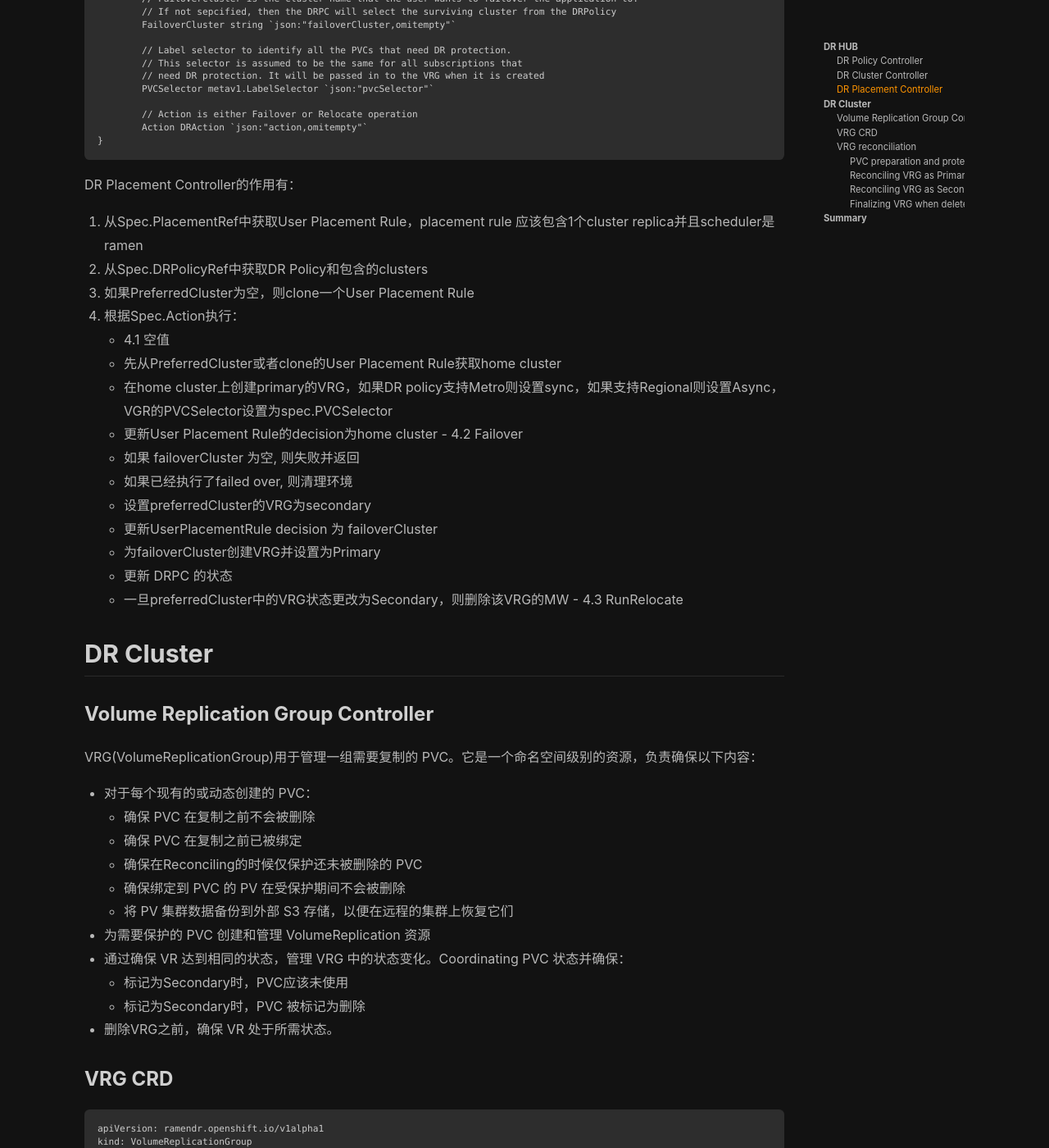
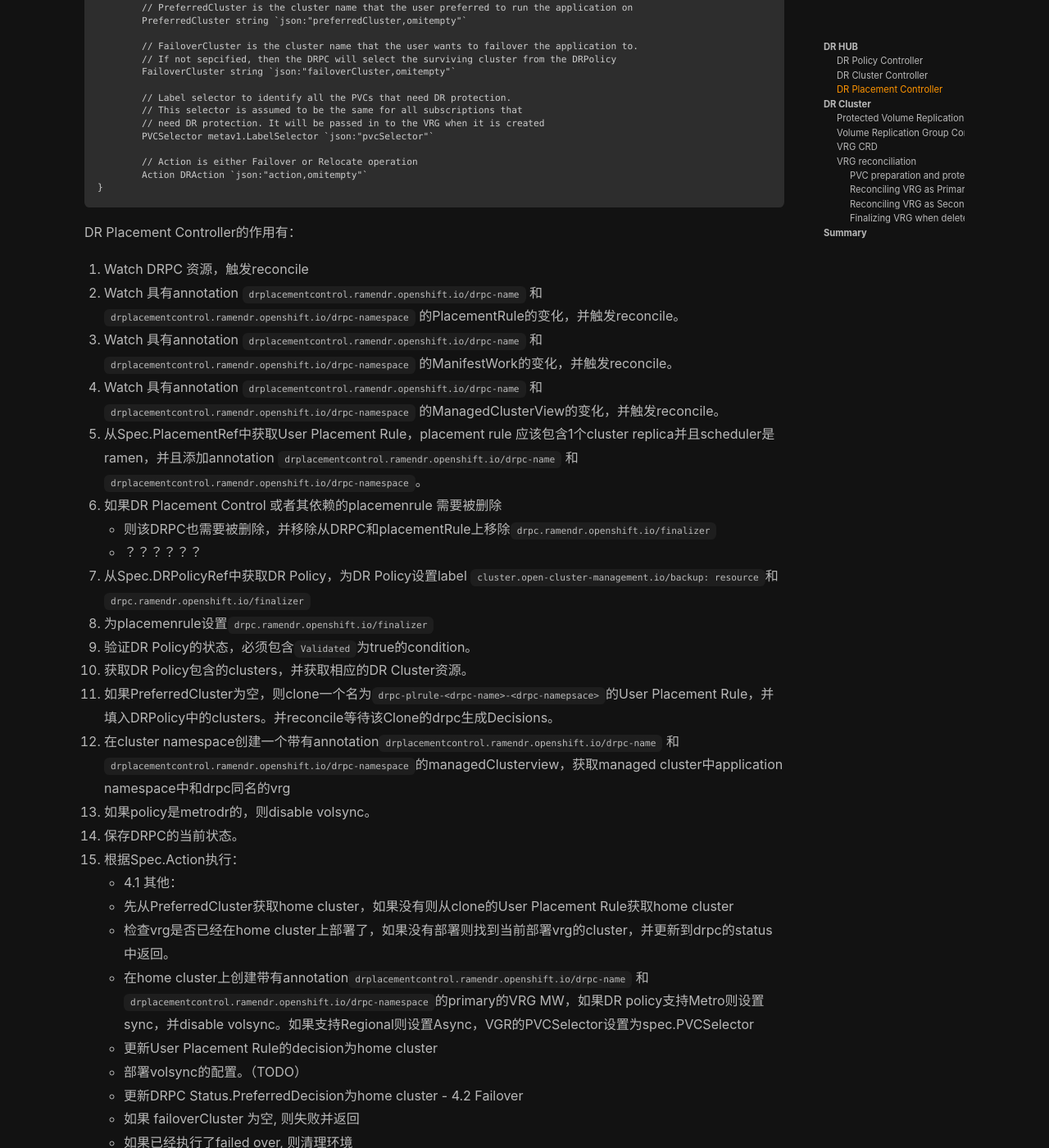
Before and after one commit to youhangwang/youhangwang.github.io, a Jekyll site: the page built from _posts/2022-06-27-ramen.md, in a window 1280 px wide and 1400 px high, scrolled down 4027 px. Shown: the whole window at 82% size. Built offline with Jekyll 4.4.1, drawn with Linux system fonts in a browser that asks for light colours; nearby versions of some CDN libraries; some of the changed text lies outside the part shown.

Commit message:
update ramen

````diff
--- a/_posts/2022-06-27-ramen.md
+++ b/_posts/2022-06-27-ramen.md
@@ -167,15 +167,17 @@ type DRClusterSpec struct {
 ```
 DR Cluster Controller的作用有：
 1. 根据`ramenConfig.DrClusterOperator.DeploymentAutomationEnabled`配置，在受管集群上自动安装 DR Cluster controller和volsync Operator。并在hub cluster中创建`ramen-dr-cluster-operator-config`，内容与`ramen-dr-hub-operator-config`一致
-2. 通过创建或者修改Managed Cluster上的NetworkFence资源处理Fencing。
+2. 验证DRCluster中的CIDR格式
+3. 通过创建或者修改Managed Cluster上的NetworkFence资源处理Fencing。
   - 2.1 `Spec.ClusterFence = Unfenced`
   - 2.2 `Spec.ClusterFence = ManuallyFenced`
   - 2.3 `Spec.ClusterFence = ManuallyUnfenced`
   - 2.4 `Spec.ClusterFence = Fenced`
-3. 如果`DRCluster`资源被删除，则：
+4. 如果`DRCluster`资源被删除，则：
   - 3.1 检查是否有DR Policy正在使用该DRCluster，如果有，则删除失败。
   - 3.2 如果没有，则先删除名为`ramen-dr-cluster`的MW。
   - 3.3 如果`Spec.ClusterFence == Fenced ｜ Unfenced`，则还需要清理NetworkFence。
+5. 验证DRCluster中的s3profile是否可以建立连接。
 
 ### DR Placement Controller
 ```
@@ -204,14 +206,30 @@ type DRPlacementControlSpec struct {
 ```
 
 DR Placement Controller的作用有：
-1. 从Spec.PlacementRef中获取User Placement Rule，placement rule 应该包含1个cluster replica并且scheduler是ramen
-2. 从Spec.DRPolicyRef中获取DR Policy和包含的clusters
-3. 如果PreferredCluster为空，则clone一个User Placement Rule
-4. 根据Spec.Action执行：
-  - 4.1 空值
-    - 先从PreferredCluster或者clone的User Placement Rule获取home cluster
-    - 在home cluster上创建primary的VRG，如果DR policy支持Metro则设置sync，如果支持Regional则设置Async，VGR的PVCSelector设置为spec.PVCSelector
+1. Watch DRPC 资源，触发reconcile
+2. Watch 具有annotation `drplacementcontrol.ramendr.openshift.io/drpc-name` 和 `drplacementcontrol.ramendr.openshift.io/drpc-namespace` 的PlacementRule的变化，并触发reconcile。
+3.  Watch 具有annotation `drplacementcontrol.ramendr.openshift.io/drpc-name` 和 `drplacementcontrol.ramendr.openshift.io/drpc-namespace` 的ManifestWork的变化，并触发reconcile。
+4. Watch 具有annotation `drplacementcontrol.ramendr.openshift.io/drpc-name` 和 `drplacementcontrol.ramendr.openshift.io/drpc-namespace` 的ManagedClusterView的变化，并触发reconcile。
+5. 从Spec.PlacementRef中获取User Placement Rule，placement rule 应该包含1个cluster replica并且scheduler是ramen，并且添加annotation  `drplacementcontrol.ramendr.openshift.io/drpc-name` 和 `drplacementcontrol.ramendr.openshift.io/drpc-namespace`。
+6. 如果DR Placement Control 或者其依赖的placemenrule 需要被删除
+  - 则该DRPC也需要被删除，并移除从DRPC和placementRule上移除`drpc.ramendr.openshift.io/finalizer`
+  - ？？？？？？
+7. 从Spec.DRPolicyRef中获取DR Policy，为DR Policy设置label `cluster.open-cluster-management.io/backup: resource`和`drpc.ramendr.openshift.io/finalizer`
+8. 为placemenrule设置`drpc.ramendr.openshift.io/finalizer`
+9. 验证DR Policy的状态，必须包含`Validated`为true的condition。
+10. 获取DR Policy包含的clusters，并获取相应的DR Cluster资源。
+11. 如果PreferredCluster为空，则clone一个名为`drpc-plrule-<drpc-name>-<drpc-namepsace>`的User Placement Rule，并填入DRPolicy中的clusters。并reconcile等待该Clone的drpc生成Decisions。
+12. 在cluster namespace创建一个带有annotation`drplacementcontrol.ramendr.openshift.io/drpc-name` 和`drplacementcontrol.ramendr.openshift.io/drpc-namespace`的managedClusterview，获取managed cluster中application namespace中和drpc同名的vrg
+13. 如果policy是metrodr的，则disable volsync。
+14. 保存DRPC的当前状态。
+15. 根据Spec.Action执行：
+  - 4.1 其他：
+    - 先从PreferredCluster获取home cluster，如果没有则从clone的User Placement Rule获取home cluster
+    - 检查vrg是否已经在home cluster上部署了，如果没有部署则找到当前部署vrg的cluster，并更新到drpc的status中返回。
+	- 在home cluster上创建带有annotation`drplacementcontrol.ramendr.openshift.io/drpc-name` 和`drplacementcontrol.ramendr.openshift.io/drpc-namespace`的primary的VRG MW，如果DR policy支持Metro则设置sync，并disable volsync。如果支持Regional则设置Async，VGR的PVCSelector设置为spec.PVCSelector
     - 更新User Placement Rule的decision为home cluster
+    - 部署volsync的配置。（TODO）
+    - 更新DRPC Status.PreferredDecision为home cluster
   - 4.2 Failover
     - 如果 failoverCluster 为空, 则失败并返回
     - 如果已经执行了failed over, 则清理环境
@@ -220,9 +238,14 @@ DR Placement Controller的作用有：
     - 为failoverCluster创建VRG并设置为Primary
     - 更新 DRPC 的状态
     - 一旦preferredCluster中的VRG状态更改为Secondary，则删除该VRG的MW
-  - 4.3 RunRelocate
+  - 4.3 Relocate
 
 ## DR Cluster
+
+### Protected Volume Replication Group List Controller
+
+该Controller是Ramen最近新加的一个feature，其主要作用就是从S3上将
+
 ### Volume Replication Group Controller
 
 VRG(VolumeReplicationGroup)用于管理一组需要复制的 PVC。它是一个命名空间级别的资源，负责确保以下内容：
````
Also changed, not shown: _draft/2022-09-05-ocm-registration.md (deleted, +0 -10 lines), _draft/2022-11-05-ODF-Multicluster-Orchestrator.md (deleted, +0 -225 lines), 1 other file.
